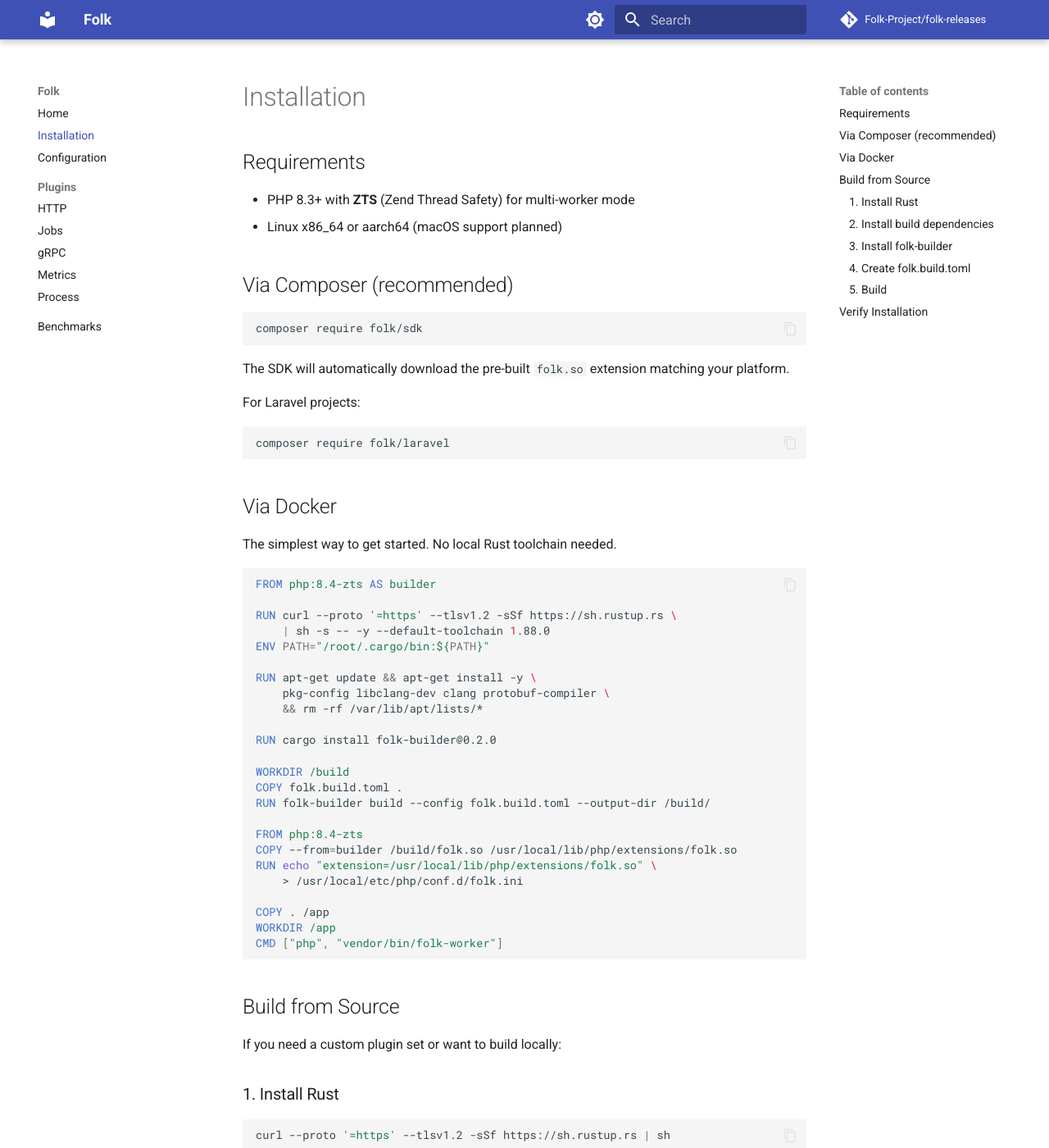
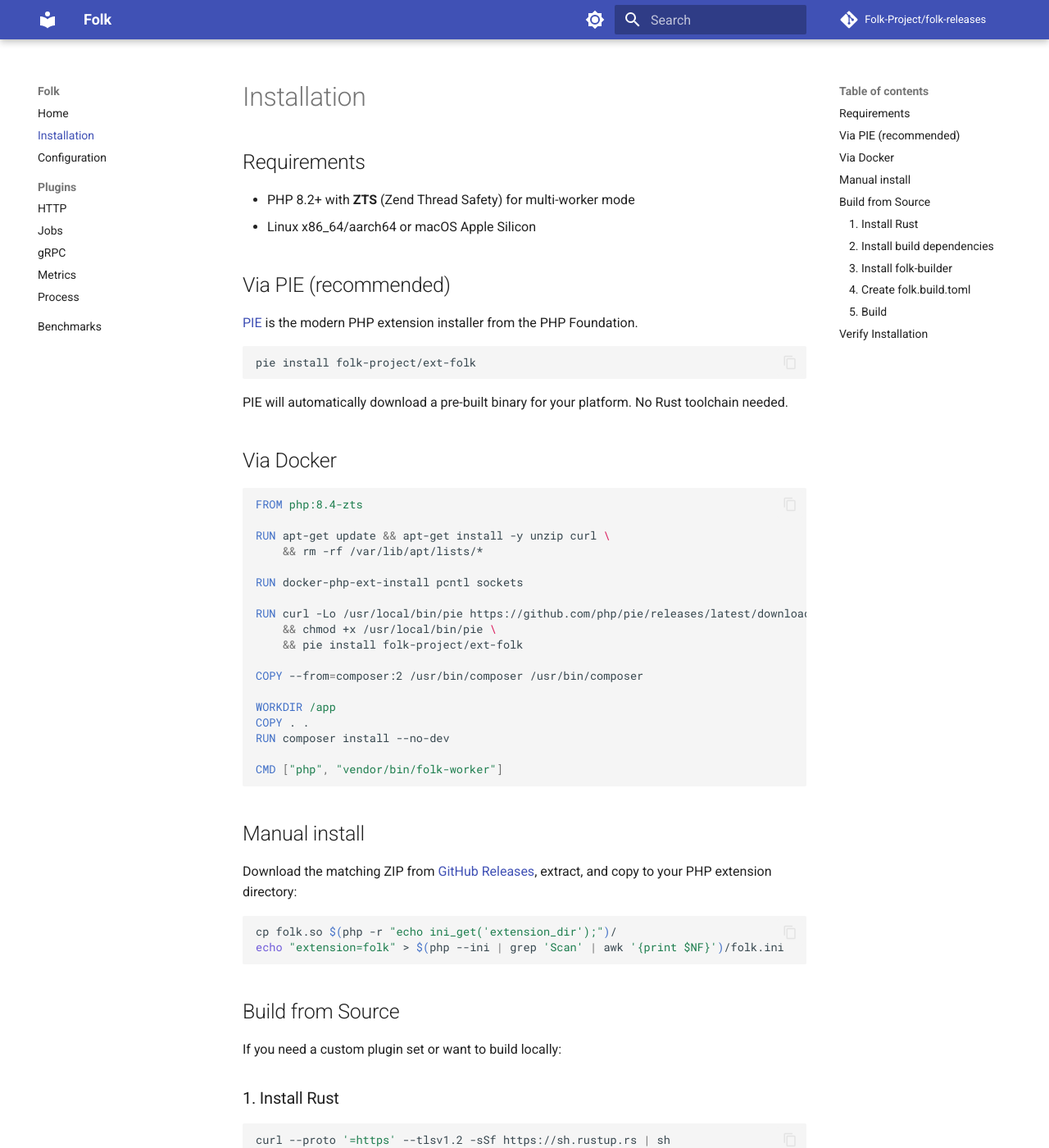
Before and after one commit to Folk-Project/folk-releases, an MkDocs documentation site: the page built from docs/installation.md, in a window 1280 px wide and 1400 px high. Shown: the whole window at 82% size. Built offline with MkDocs 1.6.1 and Material for MkDocs 9.7.7, drawn with Linux system fonts in a browser that asks for light colours; comment, search, counter and statistics services are not loaded; some of the changed text lies outside the part shown.

Commit message:
Update installation docs: PIE as recommended method
- PIE install as primary method instead of Composer
- Docker example using PIE + docker-php-ext-install for bundled exts
- Manual install section for direct download
- Fix PHP requirement to 8.2+ and add macOS support

Co-Authored-By: Claude Opus 4.6 (1M context) <noreply@anthropic.com>

````diff
--- a/docs/installation.md
+++ b/docs/installation.md
@@ -2,52 +2,49 @@
 
 ## Requirements
 
-- PHP 8.3+ with **ZTS** (Zend Thread Safety) for multi-worker mode
-- Linux x86_64 or aarch64 (macOS support planned)
+- PHP 8.2+ with **ZTS** (Zend Thread Safety) for multi-worker mode
+- Linux x86_64/aarch64 or macOS Apple Silicon
 
-## Via Composer (recommended)
+## Via PIE (recommended)
+
+[PIE](https://github.com/php/pie) is the modern PHP extension installer from the PHP Foundation.
 
 ```bash
-composer require folk/sdk
+pie install folk-project/ext-folk
 ```
 
-The SDK will automatically download the pre-built `folk.so` extension matching your platform.
-
-For Laravel projects:
-
-```bash
-composer require folk/laravel
-```
+PIE will automatically download a pre-built binary for your platform. No Rust toolchain needed.
 
 ## Via Docker
 
-The simplest way to get started. No local Rust toolchain needed.
+```dockerfile
+FROM php:8.4-zts
 
-```dockerfile
-FROM php:8.4-zts AS builder
-
-RUN curl --proto '=https' --tlsv1.2 -sSf https://sh.rustup.rs \
-    | sh -s -- -y --default-toolchain 1.88.0
-ENV PATH="/root/.cargo/bin:${PATH}"
-
-RUN apt-get update && apt-get install -y \
-    pkg-config libclang-dev clang protobuf-compiler \
+RUN apt-get update && apt-get install -y unzip curl \
     && rm -rf /var/lib/apt/lists/*
 
-RUN cargo install folk-builder@0.2.0
+RUN docker-php-ext-install pcntl sockets
 
-WORKDIR /build
-COPY folk.build.toml .
-RUN folk-builder build --config folk.build.toml --output-dir /build/
+RUN curl -Lo /usr/local/bin/pie https://github.com/php/pie/releases/latest/download/pie.phar \
+    && chmod +x /usr/local/bin/pie \
+    && pie install folk-project/ext-folk
 
-FROM php:8.4-zts
-COPY --from=builder /build/folk.so /usr/local/lib/php/extensions/folk.so
-RUN echo "extension=/usr/local/lib/php/extensions/folk.so" \
-    > /usr/local/etc/php/conf.d/folk.ini
+COPY --from=composer:2 /usr/bin/composer /usr/bin/composer
 
-COPY . /app
 WORKDIR /app
+COPY . .
+RUN composer install --no-dev
+
 CMD ["php", "vendor/bin/folk-worker"]
+```
+
+## Manual install
+
+Download the matching ZIP from [GitHub Releases](https://github.com/Folk-Project/folk-releases/releases), extract, and copy to your PHP extension directory:
+
+```bash
+cp folk.so $(php -r "echo ini_get('extension_dir');")/
+echo "extension=folk" > $(php --ini | grep 'Scan' | awk '{print $NF}')/folk.ini
 ```
 
 ## Build from Source
@@ -107,7 +104,7 @@ This produces `folk.so`. Copy it to your PHP extension directory:
 
 ```bash
 cp folk.so $(php -r "echo ini_get('extension_dir');")
-echo "extension=folk.so" > $(php --ini | grep 'Scan' | awk '{print $NF}')/folk.ini
+echo "extension=folk" > $(php --ini | grep 'Scan' | awk '{print $NF}')/folk.ini
 ```
 
 ## Verify Installation
@@ -117,5 +114,4 @@ php -m | grep folk
 # Should output: folk
 
 php -r "echo folk_version();"
-# Should output: folk-ext 0.2.3
 ```
````
